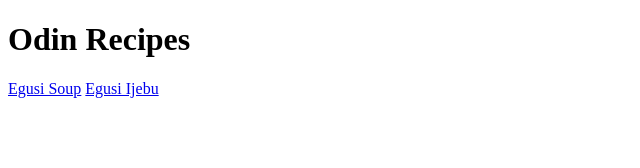
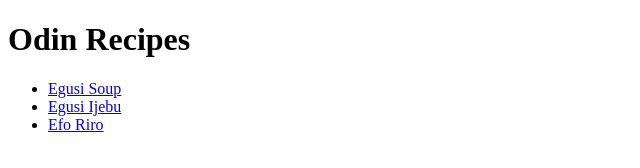
Before and after one commit to Femilord/odin-recipes, a plain HTML site: page index.html in a window 1280 px wide. Shown: the whole page, without its empty margins (0-640 px from the left). Drawn offline with Linux system fonts and the light colour scheme.

Commit message:
add unordered list for recipe links

```diff
--- a/index.html
+++ b/index.html
@@ -9,9 +9,14 @@
 
 <body>
     <h1>Odin Recipes</h1>
-    <a href="./recipes/egusi.html">Egusi Soup</a>
-    <a href="./recipes/egusi-ijebu.html"> Egusi Ijebu</a>
+    <ul>
+        <li><a href="./recipes/egusi.html">Egusi Soup</a></li>
 
+        <li><a href="./recipes/egusi-ijebu.html"> Egusi Ijebu</a></li>
+
+        <li> <a href="./recipes/efo-riro.html">Efo Riro</a></li>
+
+    </ul>
 </body>
 
 </html>
```
